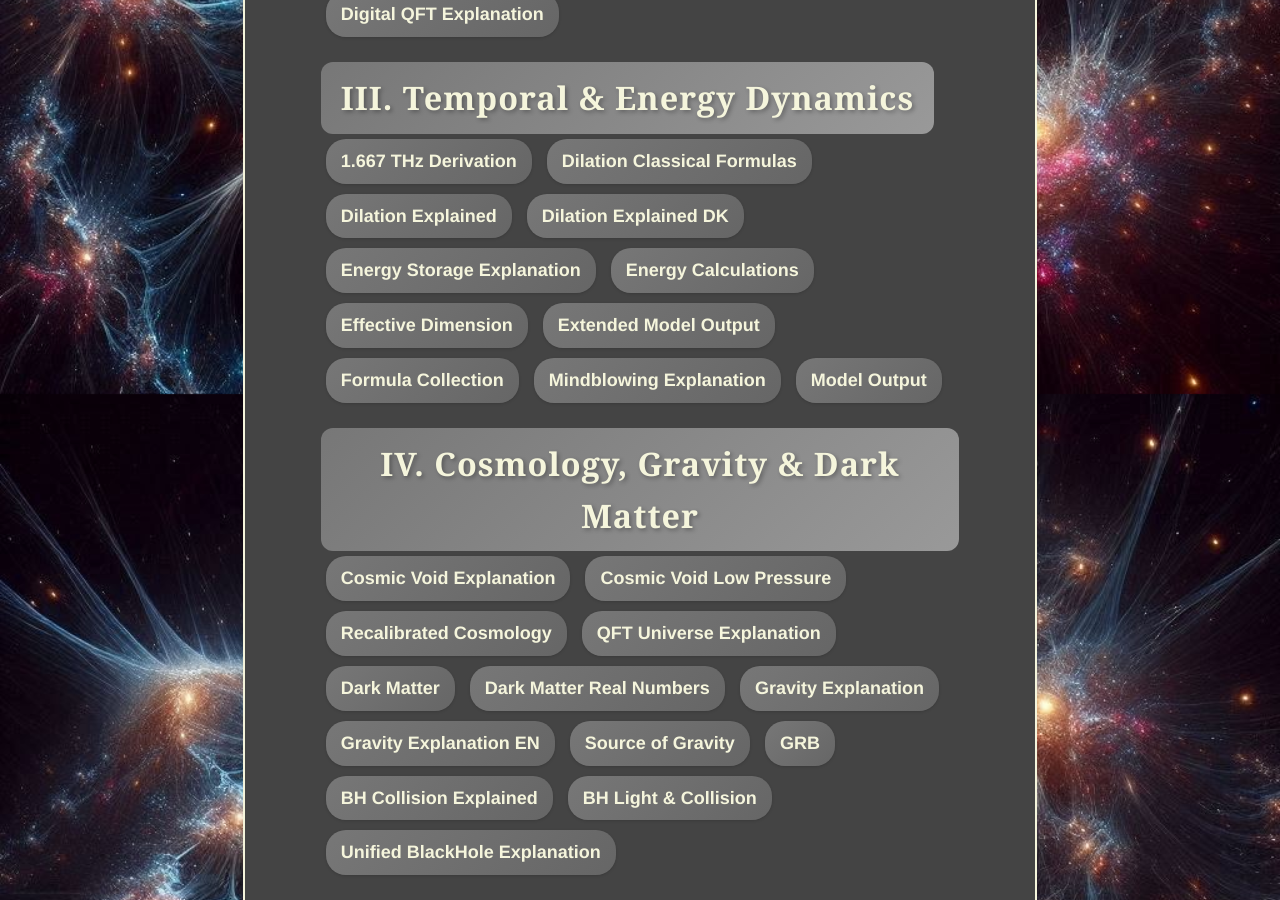
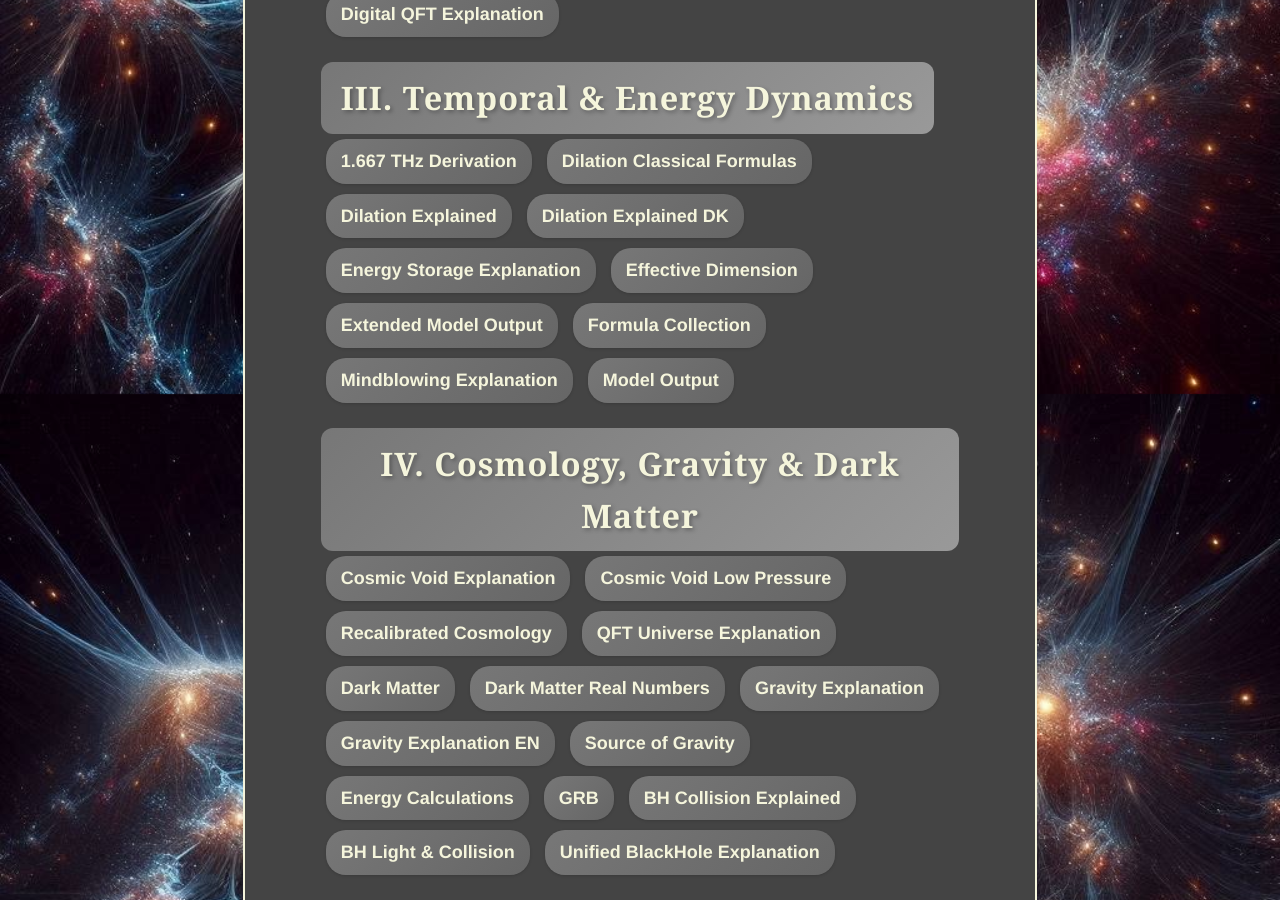
Before and after one commit to CosmicReplicator/AeonLoop, a Jekyll site: the page built from Papers/index.html, in a window 1280 px wide and 900 px high, scrolled down 886 px. Built offline with Jekyll 4.4.1, drawn with Linux system fonts in a browser that asks for light colours.

Commit message:
Update index.html

```diff
--- a/Papers/index.html
+++ b/Papers/index.html
@@ -39,7 +39,6 @@ title: "index"
   <a class="button" href="dilation_explained.html" target="_blank">Dilation Explained</a>
   <a class="button" href="dilation_explainedDK.html" target="_blank">Dilation Explained DK</a>
   <a class="button" href="EnergyStorageExplanation.html" target="_blank">Energy Storage Explanation</a>
-  <a class="button" href="Energy_Calculations_with_Our_Model.html" target="_blank">Energy Calculations</a>
   <a class="button" href="Eff_Dim_Expl.html" target="_blank">Effective Dimension</a>
   <a class="button" href="extended_model_output.html" target="_blank">Extended Model Output</a>
   <a class="button" href="Formula%20Collection.html" target="_blank">Formula Collection</a>
@@ -58,6 +57,7 @@ title: "index"
   <a class="button" href="Gravity_Explanation.html" target="_blank">Gravity Explanation</a>
   <a class="button" href="Gravity_Explanation_EN.html" target="_blank">Gravity Explanation EN</a>
   <a class="button" href="the%20Source%20of%20Gravity.html" target="_blank">Source of Gravity</a>
+  <a class="button" href="Energy_Calculations_with_Our_Model.html" target="_blank">Energy Calculations</a>
   <a class="button" href="GRB.html" target="_blank">GRB</a>
   <a class="button" href="bh_collision_explained.html" target="_blank">BH Collision Explained</a>
   <a class="button" href="bh_light_and_collision_explained.html" target="_blank">BH Light & Collision</a>
```
